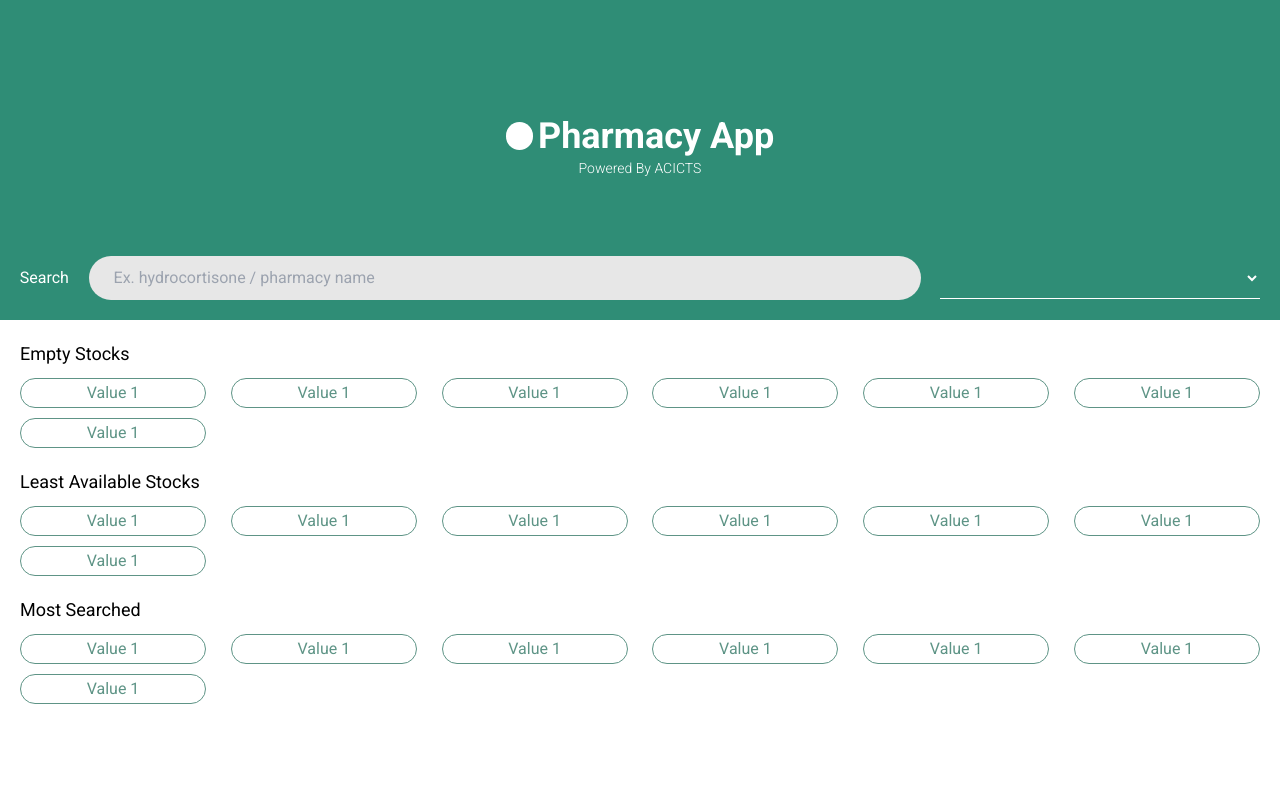
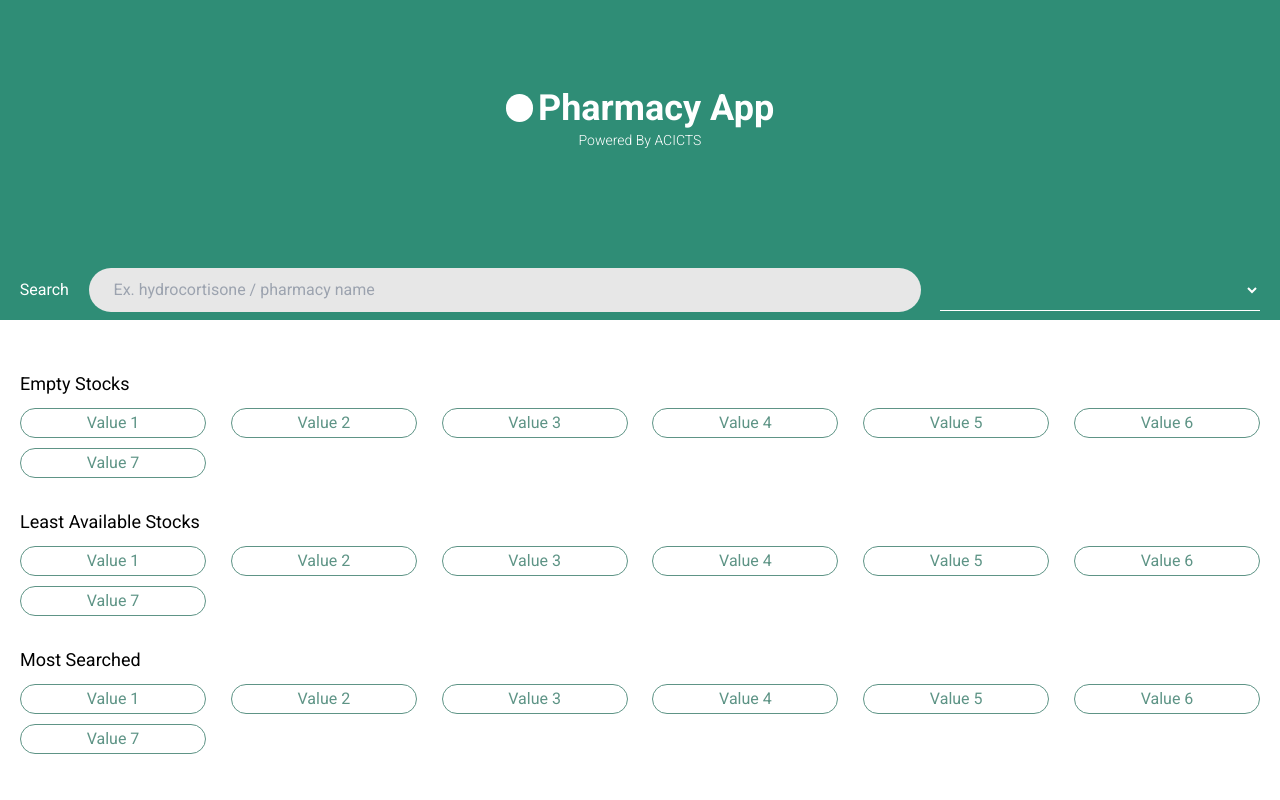
Before and after one commit to acicts/Medica-Client, a Svelte app: page / in a window 1280 px wide. Shown: the top 800 px of the page. Built offline with nearby package versions, Linux system fonts and the light colour scheme.

Commit message:
Fix view port issues with home page

```diff
--- a/package.json
+++ b/package.json
@@ -5,6 +5,7 @@
   "type": "module",
   "scripts": {
     "dev": "vite",
+    "dev:host": "vite --host",
     "build": "vite build",
     "preview": "vite preview",
     "check": "svelte-check --tsconfig ./tsconfig.json"
--- a/src/lib/Layout.svelte
+++ b/src/lib/Layout.svelte
@@ -3,12 +3,12 @@
 </script>
 
 <main>
-	<section class="w-full h-[40vh] bg-[#2F8D76] flex items-end justify-center">
+	<section class="w-full min-h-[40vh] bg-[#2F8D76] relative">
 		<slot name="hero" />
 	</section>
 	<section class="min-h-[60vh]"><slot name="body" /></section>
 	<footer
-		class="w-full h-[35vh] bg-[#8FC69C] flex items-start justify-between px-[25px] md:px-[75px] lg:px-[150px] py-[8vh] md:py-[13vh]"
+		class="w-full min-h-[35vh] bg-[#8FC69C] flex items-start justify-between px-[25px] md:px-[75px] lg:px-[150px] pt-[8vh] md:pt-[13vh]"
 	>
 		<ul class="md:flex items-center justify-between">
 			<li class="footer_ul_li"><a href="/" use:link>Home</a></li>
--- /dev/null
+++ b/src/lib/home/TagSection.svelte
@@ -0,0 +1,15 @@
+<script lang="ts">
+	import Tag from './Tag.svelte';
+
+	export let tags: string[];
+	export let title: string;
+</script>
+
+<div class="mt-[30px]">
+	<h1 class="text-lg">{title}</h1>
+	<div class="w-full flex items-center justify-between flex-wrap">
+		{#each tags as tag}
+			<Tag>{tag}</Tag>
+		{/each}
+	</div>
+</div>
--- a/src/routes/Home.svelte
+++ b/src/routes/Home.svelte
@@ -3,6 +3,7 @@
 	import Search from '../lib/home/Search.svelte';
 	import Layout from '../lib/Layout.svelte';
 	import Tag from '../lib/home/Tag.svelte';
+	import TagSection from '../lib/home/TagSection.svelte';
 
 	let searchValue = '';
 	let selectValue = 'All of Sri Lanka';
@@ -44,7 +45,7 @@
 <Layout>
 	<section
 		slot="hero"
-		class="flex items-center justify-between flex-col w-full py-[10px] md:py-[20px] h-[30vh] md:h-[28vh]"
+		class="flex items-center justify-between flex-col w-full min-h-[30vh] md:min-h-[28vh] absolute bottom-2 left-[50%] translate-x-[-50%]"
 	>
 		<div class="w-max mx-auto">
 			<div
@@ -91,56 +92,55 @@
 					</tbody>
 				</table>
 			{/if}
-
-			<div class="mt-[20px]">
-				<h1 class="text-lg">Similar Searches</h1>
-				<div class="w-full flex items-center justify-between flex-wrap">
-					<Tag>Value 1</Tag>
-					<Tag>Value 1</Tag>
-					<Tag>Value 1</Tag>
-					<Tag>Value 1</Tag>
-					<Tag>Value 1</Tag>
-					<Tag>Value 1</Tag>
-					<Tag>Value 1</Tag>
-				</div>
-			</div>
+			<TagSection
+				title="Similar Searches"
+				tags={[
+					'Value 1',
+					'Value 2',
+					'Value 3',
+					'Value 4',
+					'Value 5',
+					'Value 6',
+					'Value 7',
+				]}
+			/>
 		{:else}
-			<div class="">
-				<h1 class="text-lg">Empty Stocks</h1>
-				<div class="w-full flex items-center justify-between flex-wrap">
-					<Tag>Value 1</Tag>
-					<Tag>Value 1</Tag>
-					<Tag>Value 1</Tag>
-					<Tag>Value 1</Tag>
-					<Tag>Value 1</Tag>
-					<Tag>Value 1</Tag>
-					<Tag>Value 1</Tag>
-				</div>
-			</div>
-			<div class="mt-[20px]">
-				<h1 class="text-lg">Least Available Stocks</h1>
-				<div class="w-full flex items-center justify-between flex-wrap">
-					<Tag>Value 1</Tag>
-					<Tag>Value 1</Tag>
-					<Tag>Value 1</Tag>
-					<Tag>Value 1</Tag>
-					<Tag>Value 1</Tag>
-					<Tag>Value 1</Tag>
-					<Tag>Value 1</Tag>
-				</div>
-			</div>
-			<div class="mt-[20px]">
-				<h1 class="text-lg">Most Searched</h1>
-				<div class="w-full flex items-center justify-between flex-wrap">
-					<Tag>Value 1</Tag>
-					<Tag>Value 1</Tag>
-					<Tag>Value 1</Tag>
-					<Tag>Value 1</Tag>
-					<Tag>Value 1</Tag>
-					<Tag>Value 1</Tag>
-					<Tag>Value 1</Tag>
-				</div>
-			</div>
+			<TagSection
+				title="Empty Stocks"
+				tags={[
+					'Value 1',
+					'Value 2',
+					'Value 3',
+					'Value 4',
+					'Value 5',
+					'Value 6',
+					'Value 7',
+				]}
+			/>
+			<TagSection
+				title="Least Available Stocks"
+				tags={[
+					'Value 1',
+					'Value 2',
+					'Value 3',
+					'Value 4',
+					'Value 5',
+					'Value 6',
+					'Value 7',
+				]}
+			/>
+			<TagSection
+				title="Most Searched"
+				tags={[
+					'Value 1',
+					'Value 2',
+					'Value 3',
+					'Value 4',
+					'Value 5',
+					'Value 6',
+					'Value 7',
+				]}
+			/>
 		{/if}
 	</section>
 </Layout>
```
